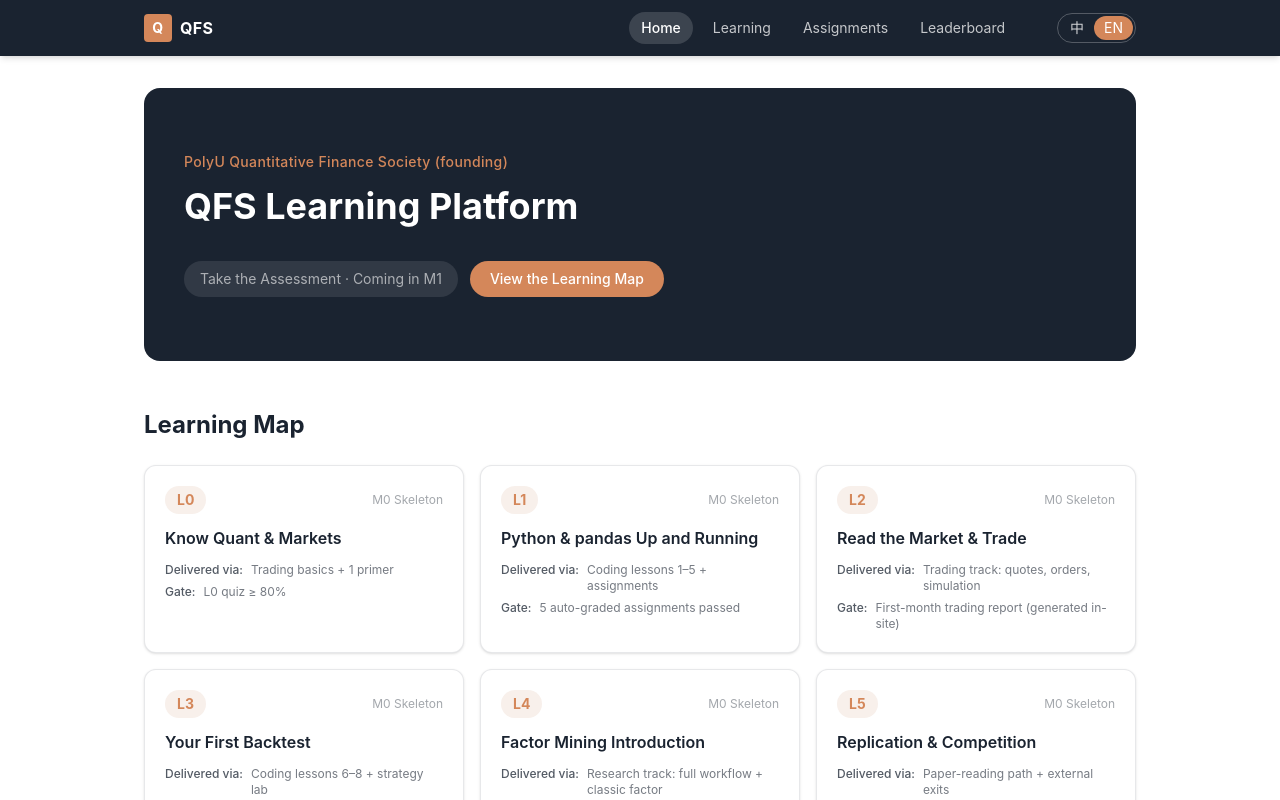
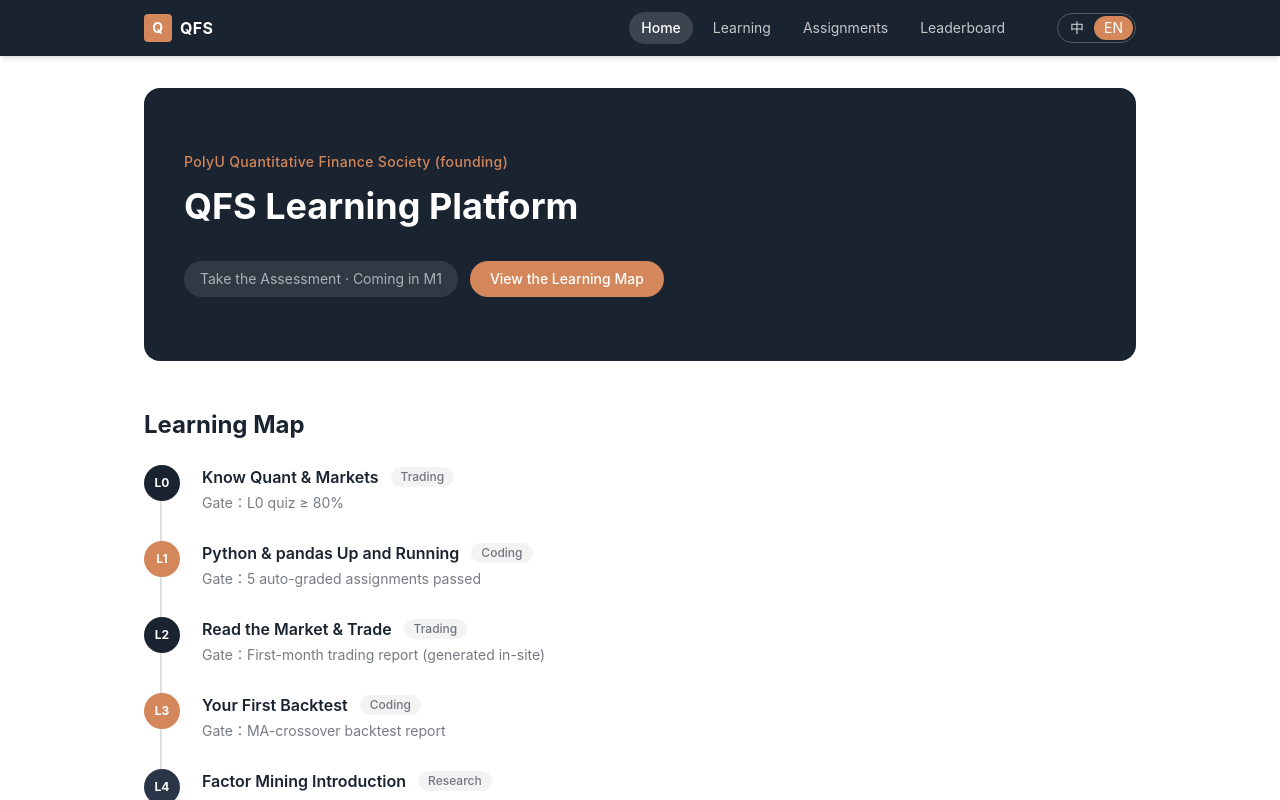
Before and after one commit to qfs-polyu/qfs-platform, a Next.js app: page /en in a window 1280 px wide. Shown: the top 800 px of the page. Built offline with nearby package versions, Linux system fonts and the light colour scheme.

Commit message:
home: redesign learning map as L0-L5 timeline with track badges; drop M0 badges and carrier row

```diff
--- a/messages/en.json
+++ b/messages/en.json
@@ -16,8 +16,7 @@
     "assessTitle": "Placement Assessment",
     "assessBody": "10–15 questions (finance + programming + interests) recommend your starting level. Coming in M1.",
     "assessCta": "Coming soon",
-    "gateLabel": "Gate",
-    "carrierLabel": "Delivered via"
+    "gateLabel": "Gate"
   },
   "learn": {
     "title": "Learning",
@@ -62,9 +61,7 @@
   },
   "common": {
     "comingM1": "Coming in M1",
-    "comingM2": "Coming in M2",
-    "skeleton": "M0 Skeleton",
-    "parallel": "Parallel track"
+    "comingM2": "Coming in M2"
   },
   "footer": {
     "disclaimer": "For education and research only. All trading is simulated on historical data; nothing here constitutes investment advice, and no returns are promised.",
--- a/messages/zh.json
+++ b/messages/zh.json
@@ -16,8 +16,7 @@
     "assessTitle": "入门测评",
     "assessBody": "10–15 题自测（金融常识 + 编程常识 + 兴趣自评），系统给出建议起点。M1 上线。",
     "assessCta": "敬请期待",
-    "gateLabel": "通关标志",
-    "carrierLabel": "主要载体"
+    "gateLabel": "通关标志"
   },
   "learn": {
     "title": "学习版块",
@@ -62,9 +61,7 @@
   },
   "common": {
     "comingM1": "M1 上线",
-    "comingM2": "M2 上线",
-    "skeleton": "M0 骨架",
-    "parallel": "并列子版块"
+    "comingM2": "M2 上线"
   },
   "footer": {
     "disclaimer": "本平台仅供教学与研究，全部交易均为历史数据模拟，不构成投资建议，不承诺任何收益。",
--- a/src/app/[locale]/learn/page.tsx
+++ b/src/app/[locale]/learn/page.tsx
@@ -9,7 +9,6 @@ export default async function LearnPage({
   const {locale} = await params;
   setRequestLocale(locale);
   const t = await getTranslations('learn');
-  const tc = await getTranslations('common');
 
   const tracks = [
     {
@@ -60,9 +59,6 @@ export default async function LearnPage({
           </Link>
         ))}
       </div>
-      <p className="mt-6 text-xs text-navy/40">
-        {tc('skeleton')} · {tc('parallel')}
-      </p>
     </div>
   );
 }
--- a/src/app/[locale]/page.tsx
+++ b/src/app/[locale]/page.tsx
@@ -36,41 +36,41 @@ export default async function HomePage({
         </div>
       </section>
 
-      {/* Learning map */}
+      {/* Learning map — a single L0→L5 path across the three tracks */}
       <section>
         <div className="mb-6">
           <h2 className="text-2xl font-bold">{t('mapTitle')}</h2>
         </div>
-        <div className="grid gap-4 sm:grid-cols-2 lg:grid-cols-3">
+        <ol className="relative ml-4 space-y-7 border-l-2 border-navy/15 pl-10">
           {LEVELS.map((level) => (
-            <div
-              key={level.id}
-              className="rounded-xl border border-navy/10 bg-white p-5 shadow-sm transition hover:border-accent/60 hover:shadow-md"
-            >
-              <div className="flex items-center justify-between">
-                <span className="rounded-full bg-accent-soft px-3 py-1 text-sm font-bold text-accent">
-                  {level.id}
+            <li key={level.id} className="relative">
+              <span
+                className={`absolute -left-[58px] top-0 flex h-9 w-9 items-center justify-center rounded-full text-xs font-bold text-white ${
+                  level.track === 'trading'
+                    ? 'bg-navy'
+                    : level.track === 'coding'
+                      ? 'bg-accent'
+                      : 'bg-navy-light'
+                }`}
+              >
+                {level.id}
+              </span>
+              <div className="flex flex-wrap items-center gap-x-3 gap-y-1">
+                <h3 className="font-semibold text-navy">{level.topic}</h3>
+                <span className="rounded-full bg-navy/5 px-2.5 py-0.5 text-xs font-medium text-navy/60">
+                  {level.track === 'trading'
+                    ? 'Trading'
+                    : level.track === 'coding'
+                      ? 'Coding'
+                      : 'Research'}
                 </span>
-                <span className="text-xs text-navy/40">{tc('skeleton')}</span>
               </div>
-              <h3 className="mt-3 font-semibold text-navy">{level.topic}</h3>
-              <dl className="mt-3 space-y-1.5 text-xs text-navy/60">
-                <div className="flex gap-2">
-                  <dt className="shrink-0 font-medium text-navy/75">
-                    {t('carrierLabel')}:
-                  </dt>
-                  <dd>{level.carrier}</dd>
-                </div>
-                <div className="flex gap-2">
-                  <dt className="shrink-0 font-medium text-navy/75">
-                    {t('gateLabel')}:
-                  </dt>
-                  <dd>{level.gate}</dd>
-                </div>
-              </dl>
-            </div>
+              <p className="mt-1 text-sm text-navy/60">
+                {t('gateLabel')}：{level.gate}
+              </p>
+            </li>
           ))}
-        </div>
+        </ol>
       </section>
 
       {/* Progress + assessment placeholders */}
--- a/src/content/curriculum.ts
+++ b/src/content/curriculum.ts
@@ -7,7 +7,7 @@
 export type Level = {
   id: string;
   topic: string;
-  carrier: string;
+  track: 'trading' | 'research' | 'coding';
   gate: string;
 };
 
@@ -15,37 +15,37 @@ export const LEVELS: Level[] = [
   {
     id: 'L0',
     topic: 'Know Quant & Markets',
-    carrier: 'Trading basics + 1 primer',
+    track: 'trading',
     gate: 'L0 quiz ≥ 80%'
   },
   {
     id: 'L1',
     topic: 'Python & pandas Up and Running',
-    carrier: 'Coding lessons 1–5 + assignments',
+    track: 'coding',
     gate: '5 auto-graded assignments passed'
   },
   {
     id: 'L2',
     topic: 'Read the Market & Trade',
-    carrier: 'Trading track: quotes, orders, simulation',
+    track: 'trading',
     gate: 'First-month trading report (generated in-site)'
   },
   {
     id: 'L3',
     topic: 'Your First Backtest',
-    carrier: 'Coding lessons 6–8 + strategy lab',
+    track: 'coding',
     gate: 'MA-crossover backtest report'
   },
   {
     id: 'L4',
     topic: 'Factor Mining Introduction',
-    carrier: 'Research track: full workflow + classic factor',
+    track: 'research',
     gate: 'Momentum factor group-backtest assignment'
   },
   {
     id: 'L5',
     topic: 'Replication & Competition',
-    carrier: 'Paper-reading path + external exits',
+    track: 'research',
     gate: 'Replication notes + entry contest team'
   }
 ];
```
